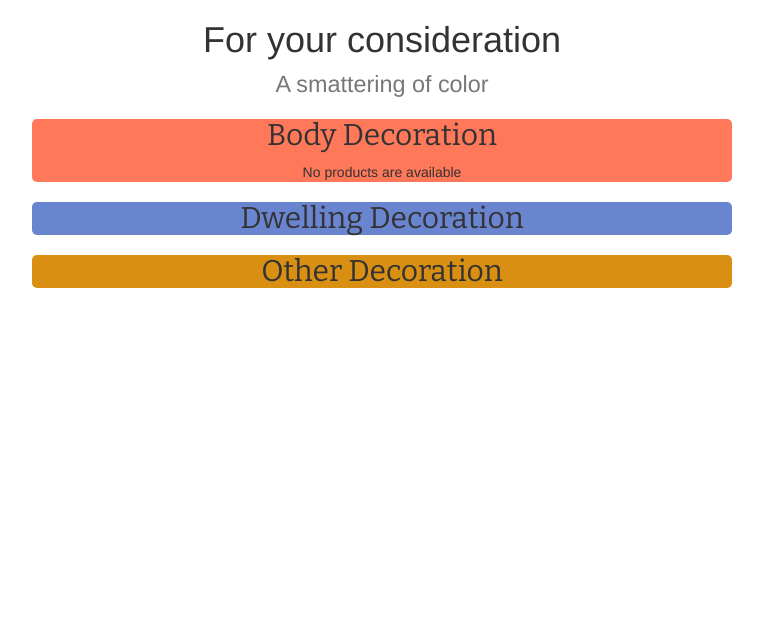
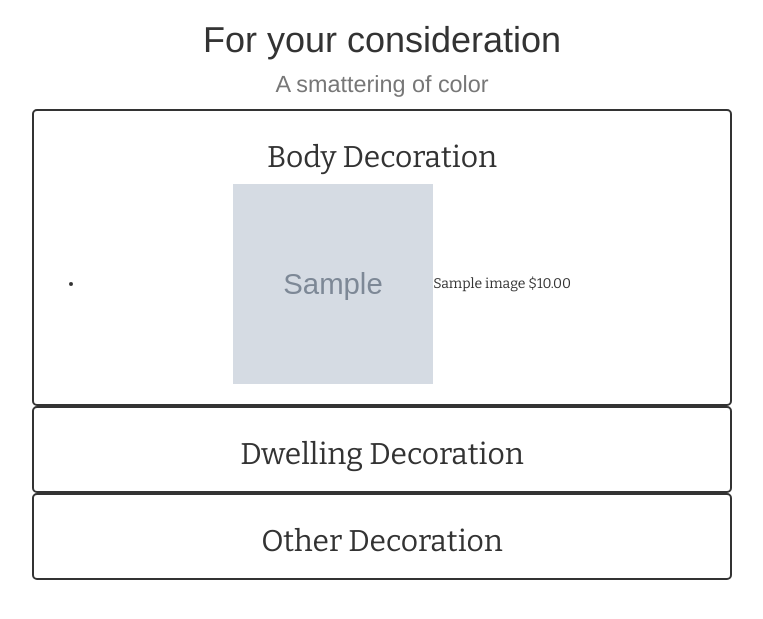
Before and after one commit to kentah/shop, a Django app: page /store/shop/ in a window 1280 px wide. Shown: the part 51-670 px from the top of the page, without its empty margins (258-1021 px from the left). Run offline with Django 3.2, Linux system fonts and the light colour scheme; tables that the repository leaves empty hold one stand-in row (values such as "Sample post"); grey boxes marked "Sample" are stand-in pictures; some libraries are stand-ins or nearby versions.

Commit message:
Commit in case this big change breaks it all

```diff
--- a/gallery/settings.py
+++ b/gallery/settings.py
@@ -84,5 +84,5 @@ USE_TZ = True
 STATIC_URL = '/static/'
 STATICFILES_DIRS = (os.path.join(BASE_DIR, 'static'),)
 
-#MEDIA_URL = '/media/'
+MEDIA_URL = '/media/'
 #MEDIA_ROOT = (os.path.join(BASE_DIR, 'media'),)
--- a/gallery/urls.py
+++ b/gallery/urls.py
@@ -2,6 +2,8 @@ from django.conf.urls import patterns, include, url
 from django.contrib import admin
 from django.contrib.staticfiles.urls import staticfiles_urlpatterns
 
+from django.conf import settings
+from django.conf.urls.static import static
 
 urlpatterns = patterns('',
     # Examples:
@@ -14,5 +16,8 @@ urlpatterns = patterns('',
 
 )
 
+#urlpatterns += staticfiles_urlpatterns()
 
-urlpatterns += staticfiles_urlpatterns()
+
+urlpatterns += static(settings.STATIC_URL, document_root=settings.STATIC_ROOT)
+#urlpatterns += static(settings.MEDIA_ROOT, document_root=settings.MEDIA_ROOT)
--- a/store/models.py
+++ b/store/models.py
@@ -2,14 +2,6 @@ from django.db import models
 from django.contrib.auth.models import User
 from django.contrib import admin
 
-'''
-class Album(models.Model):
-    title = models.CharField(max_length=60)
-    public = models.BooleanField(default=False)
-
-    def __str__(self):
-        return self.title
-'''
 
 class Tag(models.Model):
     tag = models.CharField(max_length=50)
@@ -20,7 +12,7 @@ class Tag(models.Model):
 
 class Image(models.Model):
     title = models.CharField(max_length=60, blank=True, null=True)
-    image = models.ImageField(upload_to='store/static/store_images/')
+    image = models.ImageField(upload_to='media/')
     tags = models.ManyToManyField(Tag, blank=True)
     ident = models.CharField(max_length=60, blank=True, null=True) #id for image
     price = models.DecimalField(max_digits=6, decimal_places=2)
@@ -36,11 +28,7 @@ class Image(models.Model):
 
     def __str__(self):
         return self.image.name
-'''
-class AlbumAdmin(admin.ModelAdmin):
-    search_fields = ['title','price','status']
-    list_display = ['title']
-'''
+
 
 class TagAdmin(admin.ModelAdmin):
     list_display = ['tag']
@@ -54,12 +42,12 @@ class ImageAdmin(admin.ModelAdmin):
 
 
 class JoinForm(models.Model):
-    first = models.CharField(max_length=60, blank=True, null=True)
-    last = models.CharField(max_length=60, blank=True, null=True)
-    user_name = models.OneToOneField(User)
-    pass_word = models.CharField(max_length=10, blank=True, null=True)
+    first_name = models.CharField(max_length=60, blank=True, null=True)
+    last_name = models.CharField(max_length=60, blank=True, null=True)
+    username = models.CharField(max_length=20, blank=True, null=True)
+    password = models.CharField(max_length=10, blank=True, null=True)
     email = models.EmailField(max_length=60, blank=True, null=True)
 
 
 class JoinAdmin(admin.ModelAdmin):
-    list_display = ['first', 'last']
+    list_display = ['first_name', 'last_name', 'email']
--- a/store/static/css/shopstyle.css
+++ b/store/static/css/shopstyle.css
@@ -8,8 +8,9 @@
 	margin-right: auto;
 	text-align: center;
 	font-family: 'Bitter', serif;
-	background-color: #FF785A;
 	border-radius: 5px;
+	border: solid 2px;
+	padding: 10px;
 }
 
 .dwel-dec {
@@ -21,8 +22,9 @@
 	text-align: center;
 	font-family: 'Bitter', serif;
 	height: auto;
-	background-color: #6A85D0;
 	border-radius: 5px;
+	border: solid 2px;
+	padding: 10px;
 }
 
 .oth-dec {
@@ -33,8 +35,9 @@
 	text-align: center;
 	font-family: 'Bitter', serif;
 	height: auto;
-	background-color: #D98F12;
 	border-radius: 5px;
+	border: solid 2px;
+	padding: 10px;
 }
 
 .enc {
--- a/store/templates/store/shop.html
+++ b/store/templates/store/shop.html
@@ -1,6 +1,6 @@
 {% extends "store/base.html" %}
 
-{% load static %}
+{% load staticfiles %}
 
 {% block title %}Shop{% endblock %}
 
@@ -20,7 +20,7 @@
 {% if image %}
 <ul>
 	{% for i in image %}
-	<li><img src="{{ i.image }}" />{{ i.title }}</li>
+	<li><img src="{{ i.image.url }}" width="200" height="200" />{{ i.title }} ${{ i.price }}</li>
 	{% endfor image %}
 </ul>
 	{% else %}
--- a/store/templates/store/sign_in.html
+++ b/store/templates/store/sign_in.html
@@ -1,9 +1,9 @@
 {% extends "store/base.html" %}
 
-{% block title %}Sign Up{% endblock %}
+{% block title %}Sign In{% endblock %}
 
 {% block body %}
 
-<p>{{ msg }}</p>
+
 
 {% endblock body %}
--- a/store/urls.py
+++ b/store/urls.py
@@ -13,6 +13,7 @@ urlpatterns = patterns('',
     url(r'^terms/', views.terms, name='terms'),
     url(r'^privacy/', views.privacy, name='privacy'),
     url(r'^cart/', views.cart, name='cart'),
+
     #url(r'^/join_form/$', views.join, name="join_form"),
 )
 
--- a/store/views.py
+++ b/store/views.py
@@ -2,9 +2,11 @@ from django.shortcuts import render
 from django.http import HttpResponse
 from django.template import RequestContext, loader
 from django.contrib.auth.decorators import login_required
+from django.contrib.auth import authenticate, login
 
 from .models import Image, JoinForm
 from .forms import Join
+
 
 def index(request):
     msg = 'This is the main page'
@@ -25,9 +27,8 @@ def gallery(request):
 
 
 def shop(request):
-    image = Image()
-    msg = 'This is the shopping page'
-    context = {'image': image.image, 'title': image.title }
+    image = Image.objects.all()
+    context = {'image': image}
     return render(request, 'store/shop.html', context)
 
 def join(request):
@@ -48,7 +49,18 @@ def join(request):
 
 @login_required(login_url='/sign_in')
 def sign_in(request):
-    msg = 'This is where users log in'
+    username = request.POST['username']
+    password = request.POST['password']
+    user = authenticate(username=username, password=password)
+    if user is not None:
+        if user.is_active:
+            login(request, user)
+            # redirect to success page
+        else:
+            msg = 'Disabled account'
+    else:
+        msg = 'Invalid login'
+
     context = {'msg': msg}
     return render(request, 'store/sign_in.html', context)
 
```
Also changed, not shown: store/forms.py (+11 -5 lines), media/bowls4.jpg (added), store/migrations/0008_auto_20150406_0053.py (added), store/static/bowls4.jpg (added), store/static/pillows1.jpg (added), store/static/store_images/hanging1.jpg (added).
